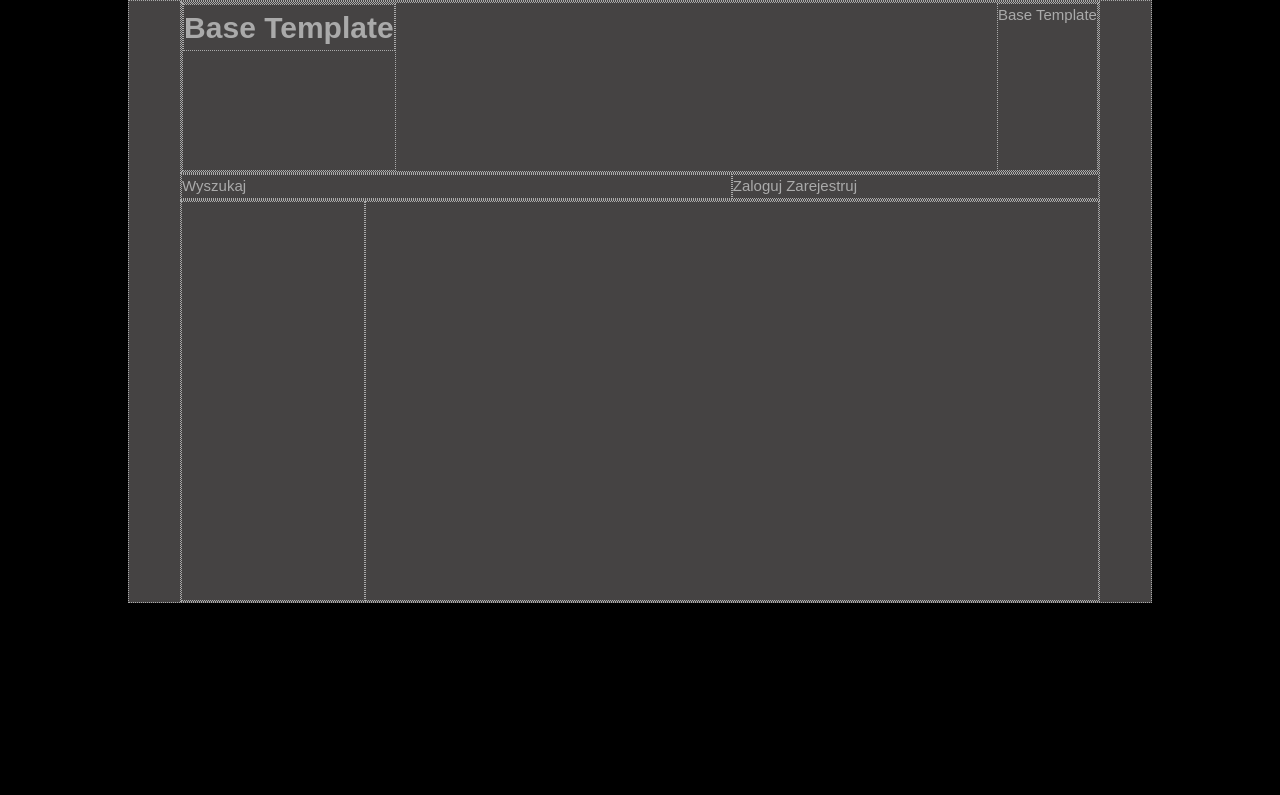
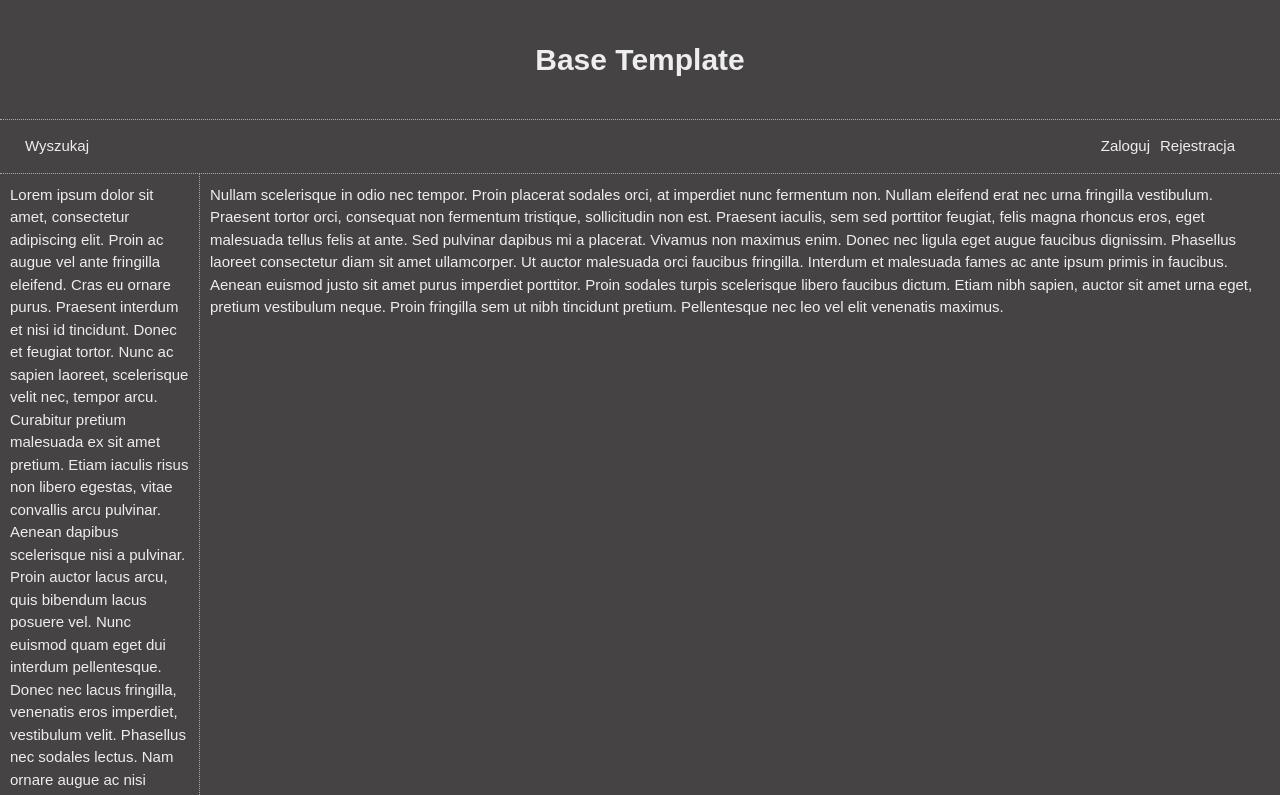
Before and after one commit to danielsuszek/html-css-base-template, a plain HTML site: page index.html in a window 1280 px wide. Shown: the top 795 px of the page. Drawn offline with Linux system fonts and the light colour scheme.

Commit message:
Responsive layout

```diff
--- a/css/main.css
+++ b/css/main.css
@@ -1,12 +1,16 @@
 *, *::before, *::after  {
     box-sizing: border-box;
+}
+
+* {
+    /*border: 1px dotted #aaa;*/
 }
 
 body {
     margin: 0;
     padding: 0;
     background-color: #000;
-    color: #aaa;
+    color: #eee;
     font: 15px/1.5 Arial, Helvetica, sans-serif;
     /*
     font-size: 15px;
@@ -15,70 +19,108 @@ body {
     */
 }
 
+a {
+    color: #eee;
+    text-decoration: none;
+}
+
 .main-container {
     background-color: #454343; /* graphite */
-    width: 80%;
+/*    width: 80%;
     min-height: 600px;
     margin: auto;
-    overflow: hidden;
+    overflow: hidden;*/
 }
 
-.container {
+/*.container {
     width: 90%;
     margin: auto;
     display: flex;
-    /* flex-direction: row; row-reverse|column|column-reverse*/
-    /* flex-wrap: nowrap; wrap - columns from right go down
-                            |wrap-reverse - columns from rigt go up */
-    /* !!! */
-    /* flex-flow: <'flex-direction'> || <'flex-wrap'> shortheand both above
-            e.g. flex-flow: row nowrap; */
-    /* !!! */
-    /*justify-content: flex-start; default; space-between|centre|... */
-    /*align-items: baseline|flex-start|flex-end|center|stretch stretch verically*/
+     flex-direction: row; row-reverse|column|column-reverse
+     flex-wrap: nowrap; wrap - columns from right go down
+                            |wrap-reverse - columns from rigt go up
+     !!!
+     flex-flow: <'flex-direction'> || <'flex-wrap'> shortheand both above
+            e.g. flex-flow: row nowrap;
+     !!!
+    justify-content: flex-start; default; space-between|centre|...
+    align-items: baseline|flex-start|flex-end|center|stretch stretch verically
 
-    /* this property has no effect when there is only one line of flex items */
-    /*align-content: flex-start | flex-end | center | space-between | space-around | space-evenly | stretch | start | end | baseline | first baseline | last baseline + ... safe | unsafe*/
+     this property has no effect when there is only one line of flex items
+    align-content: flex-start | flex-end | center | space-between | space-around | space-evenly | stretch | start | end | baseline | first baseline | last baseline + ... safe | unsafe
 
 
-}
-.column-8 {
-    width: 80%;
-}
-.column-6 {
-    width: 60%
-}
-.column-5 {
-    width: 50%;
-}
-
-.column-4 {
-    width: 40%;
-}
-
-.column-2 {
-    width: 20%;
-}
+}*/
 
 .border {
     border: 1px dotted #aaa;
 }
 
 header {
-    min-height: 170px;
+    min-height: 120px;
+    display: flex;
+    justify-content: center;
+    align-items: center;
+    border-bottom: 1px dotted #aaa;
 }
 
-header {
-    width: 100%;
-    display: flex;
-    justify-content: space-between;
+.find-input, .login-register {
+    margin: 0;
+    padding: 10px 20px;
 }
 
-header h1 {
-    margin: 0;
-    padding: 0;
+.find-input {
+    border-bottom: 1px dotted #aaa;
 }
 
-.main-content {
-    min-height: 400px;
+.top-bar-container {
+    border-bottom: 1px dotted #aaa;
+    padding: 5px;
 }
+
+.left-bar {
+    border-bottom: 1px dotted #aaa;
+}
+.left-bar, .main-content {
+    padding: 10px;
+}
+footer {
+    padding: 5px;
+    border-top: 1px dotted #aaa;
+}
+@media screen and (min-width: 768px) {
+    .top-bar-container {
+        display: flex;
+    }
+
+    .find-input, .login-register {
+        flex: 1;
+    }
+    .find-input {
+        border-bottom: 0;
+    }
+
+    .login-register {
+        margin: 0 20px 0 0;
+        display: flex;
+        justify-content: flex-end;
+    }
+
+    .main-content-container {
+        display: flex;
+    }
+
+    .left-bar {
+        border-bottom: 0;
+        border-right: 1px dotted #aaa;
+        flex: 0 0 200px;
+    }
+    .main-content {
+        flex: 1;
+    }
+
+    #login-link, #register-link {
+        padding: 0 0 0 10px;
+    }
+
+}
--- /dev/null
+++ b/css/main1.css
@@ -0,0 +1,34 @@
+*, *::before, *::after  {
+    box-sizing: border-box;
+}
+
+body {
+    margin: 0;
+    padding: 0;
+    background-color: #000;
+    color: #aaa;
+    font: 15px/1.5 Arial, Helvetica, sans-serif;
+    /*
+    font-size: 15px;
+    line-height: 1.5;
+    font-family: Arial, Helvetica, sans-serif;
+    */
+}
+
+.border {
+    border: 1px dotted #aaa;
+}
+
+header {
+    display: flex;
+    justify-content: center;
+}
+
+header h1 {
+
+}
+
+.wrapper {
+    display: flex;
+    justify-content: center;
+}
--- a/index.html
+++ b/index.html
@@ -6,37 +6,36 @@
         <meta name="keywords" content="">
         <meta name="description" content="">
         <meta name="author" content="">
+        <title>html-css-base-template</title>
+
+        <meta http-equiv="X-Ua-Compatible" content="IE=edge,chrome=1">
+
         <link rel="stylesheet" href="css/main.css">
     </head>
     <body>
-        <div class="main-container border">
-            <div class="container border">
-                <header class="border">
-                    <div id="logo" class="border">
-                        <h1 class="border">Base Template</h1>
-                    </div>
-                    <div id="branding" class="border">
-                        Base Template
-                    </div>
-                </header>
-            </div>
-            <div class="container border">
-                <div class="column-6 border">Wyszukaj</div>
-                <nav class="column-4 border">
-                    Zaloguj Zarejestruj
+        <main class="main-container">
+            <header>
+                <h1>Base Template</h1>
+            </header>
+            <div class="top-bar-container">
+                <section class="find-input">
+                    Wyszukaj
+                </section>
+                <nav class="login-register">
+                    <a id="login-link" href="#">Zaloguj</a>
+                    <a id="register-link" href="#">Rejestracja</a>
                 </nav>
             </div>
-            <div class="border container">
-                <div class="left-menu column-2 border">
-
-
-                </div>
-                <div class="main-content column-8 border">
-
-
-                </div>
+            <div class="main-content-container">
+                <aside class="left-bar">
+                    Lorem ipsum dolor sit amet, consectetur adipiscing elit. Proin ac augue vel ante fringilla eleifend. Cras eu ornare purus. Praesent interdum et nisi id tincidunt. Donec et feugiat tortor. Nunc ac sapien laoreet, scelerisque velit nec, tempor arcu. Curabitur pretium malesuada ex sit amet pretium. Etiam iaculis risus non libero egestas, vitae convallis arcu pulvinar. Aenean dapibus scelerisque nisi a pulvinar. Proin auctor lacus arcu, quis bibendum lacus posuere vel. Nunc euismod quam eget dui interdum pellentesque. Donec nec lacus fringilla, venenatis eros imperdiet, vestibulum velit. Phasellus nec sodales lectus. Nam ornare augue ac nisi accumsan, eget sollicitudin mi dignissim. Suspendisse metus quam, pellentesque ultricies vestibulum eu, facilisis vitae metus. Sed pharetra, enim quis vestibulum gravida, eros augue porttitor elit, non aliquet eros ligula id augue. Donec fringilla neque at lobortis accumsan.
+                </aside>
+                <section class="main-content">
+                    Nullam scelerisque in odio nec tempor. Proin placerat sodales orci, at imperdiet nunc fermentum non. Nullam eleifend erat nec urna fringilla vestibulum. Praesent tortor orci, consequat non fermentum tristique, sollicitudin non est. Praesent iaculis, sem sed porttitor feugiat, felis magna rhoncus eros, eget malesuada tellus felis at ante. Sed pulvinar dapibus mi a placerat. Vivamus non maximus enim. Donec nec ligula eget augue faucibus dignissim. Phasellus laoreet consectetur diam sit amet ullamcorper. Ut auctor malesuada orci faucibus fringilla. Interdum et malesuada fames ac ante ipsum primis in faucibus. Aenean euismod justo sit amet purus imperdiet porttitor. Proin sodales turpis scelerisque libero faucibus dictum. Etiam nibh sapien, auctor sit amet urna eget, pretium vestibulum neque. Proin fringilla sem ut nibh tincidunt pretium. Pellentesque nec leo vel elit venenatis maximus.
+                </section>
             </div>
-        </div>
+            <footer><h6>Stopka</h6></footer>
+        </main>
 
         <script src="js/main.js"></script>
     </body>
```
Also changed, not shown: index1.html (added, +25 -0 lines), temp/lorem ipsum.txt (added).
